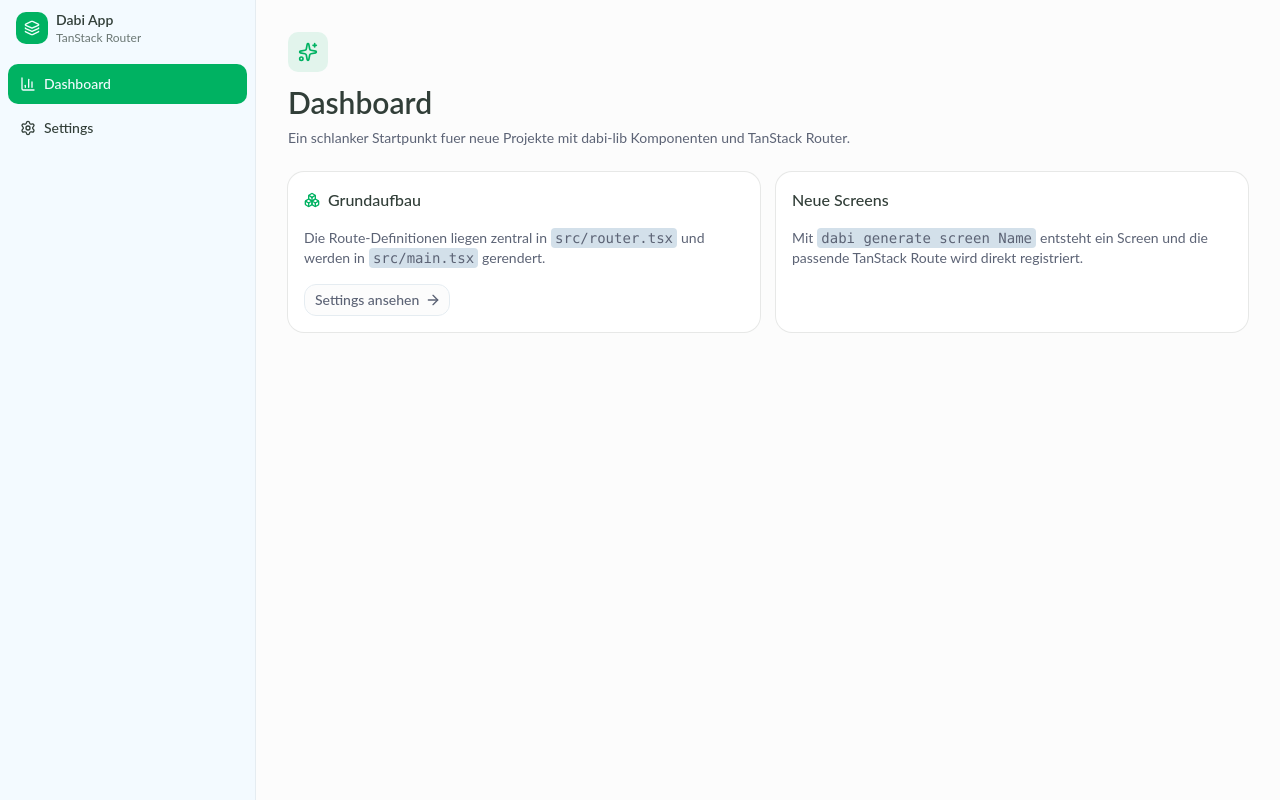
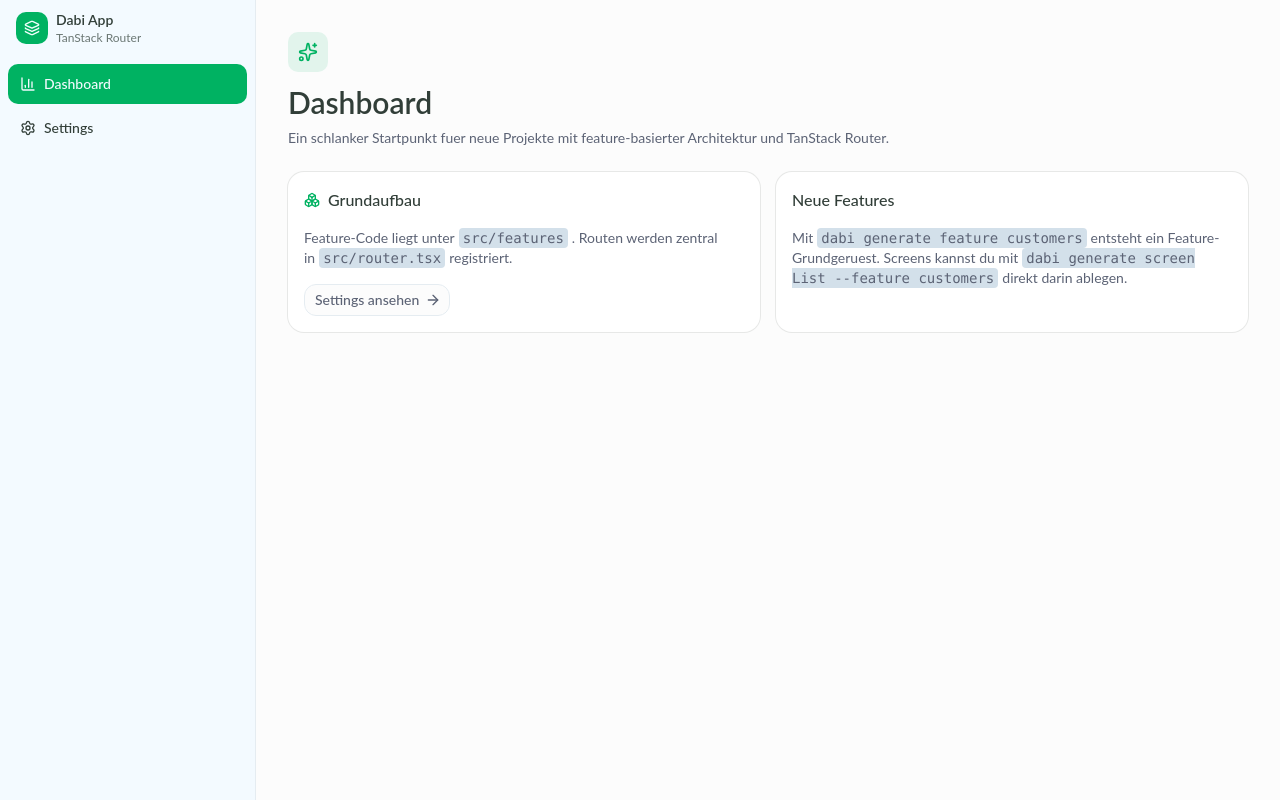
Before and after one commit to Bieler96/dabi-lib, a React (Vite) app: page / in a window 1280 px wide. Built offline with nearby package versions, Linux system fonts and the light colour scheme.

Commit message:
feat: Implement feature-based architecture with dashboard and settings screens

```diff
--- /dev/null
+++ b/src/features/dashboard/index.ts
@@ -0,0 +1 @@
+export * from "./screens/Dashboard";
--- a/src/screens/Home.tsx
+++ b/src/features/dashboard/screens/Dashboard.tsx
@@ -1,10 +1,15 @@
 import { Link } from "@tanstack/react-router";
 import { ArrowRight, Boxes, Sparkles } from "lucide-react";
-import { buttonVariants } from "../components/Button";
-import { Card, CardContent, CardHeader, CardTitle } from "../components/Card";
-import { cn } from "../utils/cn";
+import { buttonVariants } from "../../../components/Button";
+import {
+	Card,
+	CardContent,
+	CardHeader,
+	CardTitle,
+} from "../../../components/Card";
+import { cn } from "../../../utils/cn";
 
-export function Home() {
+export function Dashboard() {
 	return (
 		<div className="mx-auto flex w-full max-w-5xl flex-col gap-6 p-4 md:p-8">
 			<section className="grid gap-3">
@@ -16,8 +21,8 @@ export function Home() {
 						Dashboard
 					</h1>
 					<p className="max-w-2xl text-sm text-muted-foreground">
-						Ein schlanker Startpunkt fuer neue Projekte mit dabi-lib
-						Komponenten und TanStack Router.
+						Ein schlanker Startpunkt fuer neue Projekte mit
+						feature-basierter Architektur und TanStack Router.
 					</p>
 				</div>
 			</section>
@@ -32,15 +37,15 @@ export function Home() {
 					</CardHeader>
 					<CardContent className="grid gap-4 text-sm text-muted-foreground">
 						<p>
-							Die Route-Definitionen liegen zentral in
+							Feature-Code liegt unter
+							<code className="mx-1 rounded bg-muted px-1 py-0.5">
+								src/features
+							</code>
+							. Routen werden zentral in
 							<code className="mx-1 rounded bg-muted px-1 py-0.5">
 								src/router.tsx
 							</code>
-							und werden in
-							<code className="mx-1 rounded bg-muted px-1 py-0.5">
-								src/main.tsx
-							</code>
-							gerendert.
+							registriert.
 						</p>
 						<Link
 							to="/settings"
@@ -58,17 +63,21 @@ export function Home() {
 				<Card>
 					<CardHeader>
 						<CardTitle className="text-base">
-							Neue Screens
+							Neue Features
 						</CardTitle>
 					</CardHeader>
 					<CardContent className="text-sm text-muted-foreground">
 						<p>
 							Mit
 							<code className="mx-1 rounded bg-muted px-1 py-0.5">
-								dabi generate screen Name
+								dabi generate feature customers
 							</code>
-							entsteht ein Screen und die passende TanStack Route
-							wird direkt registriert.
+							entsteht ein Feature-Grundgeruest. Screens kannst du
+							mit
+							<code className="mx-1 rounded bg-muted px-1 py-0.5">
+								dabi generate screen List --feature customers
+							</code>
+							direkt darin ablegen.
 						</p>
 					</CardContent>
 				</Card>
--- /dev/null
+++ b/src/features/settings/index.ts
@@ -0,0 +1 @@
+export * from "./screens/Settings";
--- a/src/screens/Settings.tsx
+++ b/src/features/settings/screens/Settings.tsx
@@ -1,9 +1,14 @@
 import { CheckCircle2 } from "lucide-react";
-import { Card, CardContent, CardHeader, CardTitle } from "../components/Card";
+import {
+	Card,
+	CardContent,
+	CardHeader,
+	CardTitle,
+} from "../../../components/Card";
 
 const settings = [
 	"TanStack Router ist eingerichtet",
-	"Routing laeuft ueber src/router.tsx",
+	"Feature-Code liegt unter src/features",
 	"Die CLI registriert neue Screens automatisch",
 ];
 
@@ -15,8 +20,8 @@ export function Settings() {
 					Settings
 				</h1>
 				<p className="max-w-2xl text-sm text-muted-foreground">
-					Diese Seite ist Teil des Starter-Routings und kann als
-					Vorlage fuer eigene Bereiche dienen.
+					Diese Seite ist Teil des Settings-Features und kann als
+					Vorlage fuer eigene Feature-Bereiche dienen.
 				</p>
 			</div>
 
--- a/src/router.tsx
+++ b/src/router.tsx
@@ -4,8 +4,8 @@ import {
 	createRouter,
 } from "@tanstack/react-router";
 import App from "./App";
-import { Home } from "./screens/Home";
-import { Settings } from "./screens/Settings";
+import { Dashboard } from "./features/dashboard";
+import { Settings } from "./features/settings";
 
 const rootRoute = createRootRoute({
 	component: App,
@@ -14,7 +14,7 @@ const rootRoute = createRootRoute({
 const indexRoute = createRoute({
 	getParentRoute: () => rootRoute,
 	path: "/",
-	component: Home,
+	component: Dashboard,
 });
 
 const settingsRoute = createRoute({
```
Also changed, not shown: 3 other files (tests, documents, lock files or other folders).
